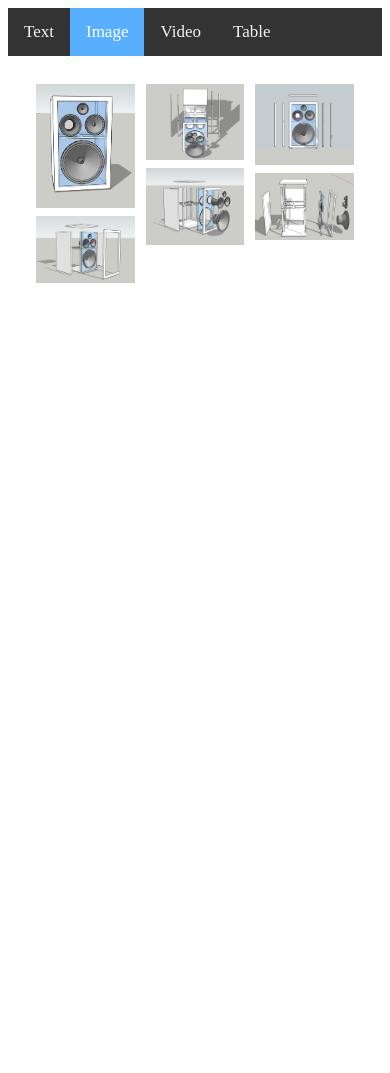
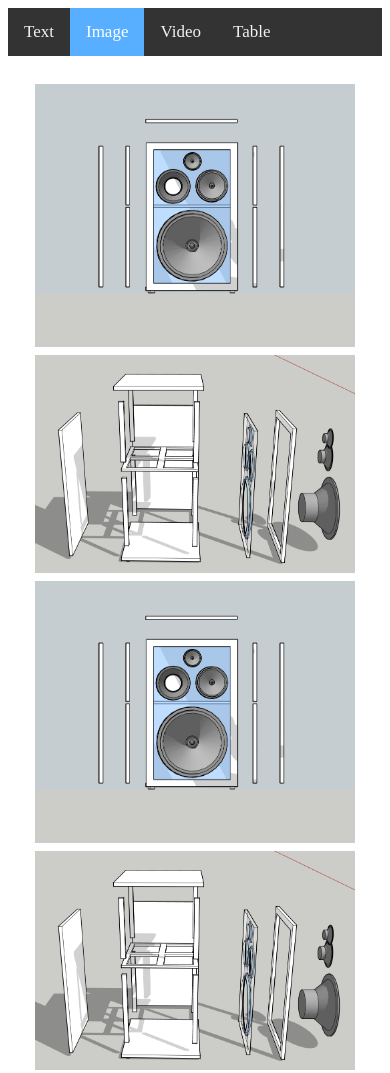
Before and after one commit to Mitchell57/cs185-projects, a plain HTML site: page images.html in a window 390 px wide. Shown: the top 1073 px of the page. Before the commit the page ends 844 px from the top, so only its background shows below. Drawn offline with Linux system fonts and the light colour scheme.

Commit message:
first half of pr2

```diff
--- a/images.html
+++ b/images.html
@@ -24,18 +24,27 @@ Mitchell Lewis
         <div class="gallery">
             <div class="row">
               <div class="column">
-                <img src="img/together-semiprofile.png">
-                <img src="img/semiexplode-profile.png">
-
+                <img src="img/semiexplode-front.png">
+                <img src="img/explode-side.png">
+                <img src="img/semiexplode-front.png">
+                <img src="img/explode-side.png">
               </div>
               <div class="column">
+                <img src="img/explode-profile.png">
                 <img src="img/explode-above.png">
                 <img src="img/explode-profile.png">
+                <img src="img/explode-above.png">
               </div>
-
               <div class="column">
                 <img src="img/semiexplode-front.png">
                 <img src="img/explode-side.png">
+                <img src="img/semiexplode-front.png">
+                <img src="img/explode-side.png">
+              </div>
+              <div class="column">
+                <img src="img/semiexplode-profile.png">
+                <img src="img/together-semiprofile.png">
+                <img src="img/semiexplode-profile.png">
               </div>
             </div>
         </div>
--- a/style.css
+++ b/style.css
@@ -43,10 +43,26 @@
 
 /* Create four equal columns that sits next to each other */
 .column {
-  max-width: 30%;
+  max-width: 20%;
   padding: 0 4px;
   margin-left: auto;
   margin-right: auto;
+}
+
+/* Responsive layout - makes a two column-layout instead of four columns */
+@media screen and (max-width: 1000px) {
+  .column {
+    flex: 48%;
+    max-width: 50%;
+  }
+}
+
+/* Responsive layout - makes the two columns stack on top of each other instead of next to each other */
+@media screen and (max-width: 600px) {
+  .column {
+    flex: 100%;
+    max-width: 100%;
+  }
 }
 
 .column-vid {
@@ -56,7 +72,7 @@
     margin-right: auto;
 }
 
-.column img {
+.column img, video {
   margin-top: 8px;
   vertical-align: middle;
   width: 100%;
```
Also changed, not shown: videos.html (+3 -3 lines), 1 other file. Lines whose indentation alone changed are shown as unchanged.
